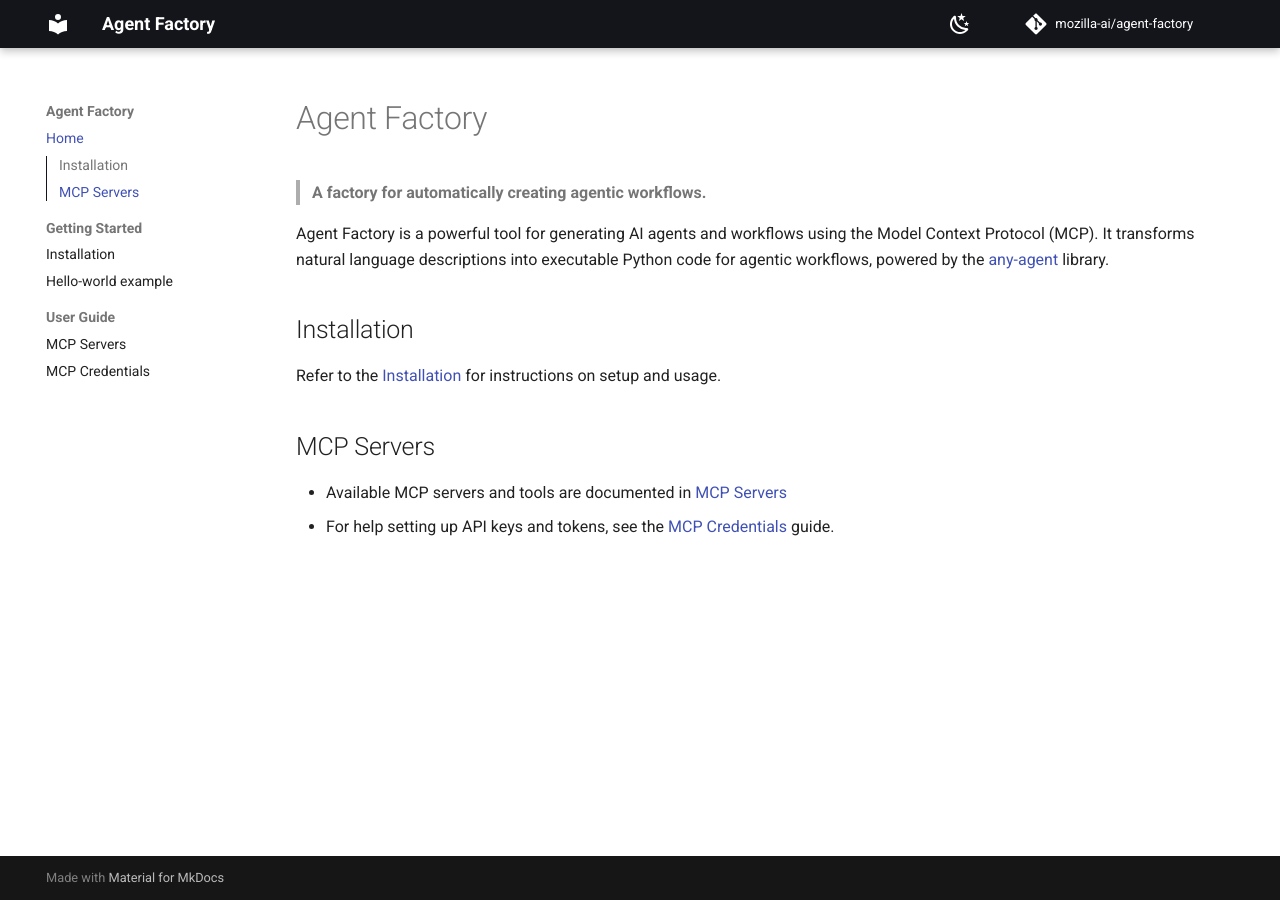
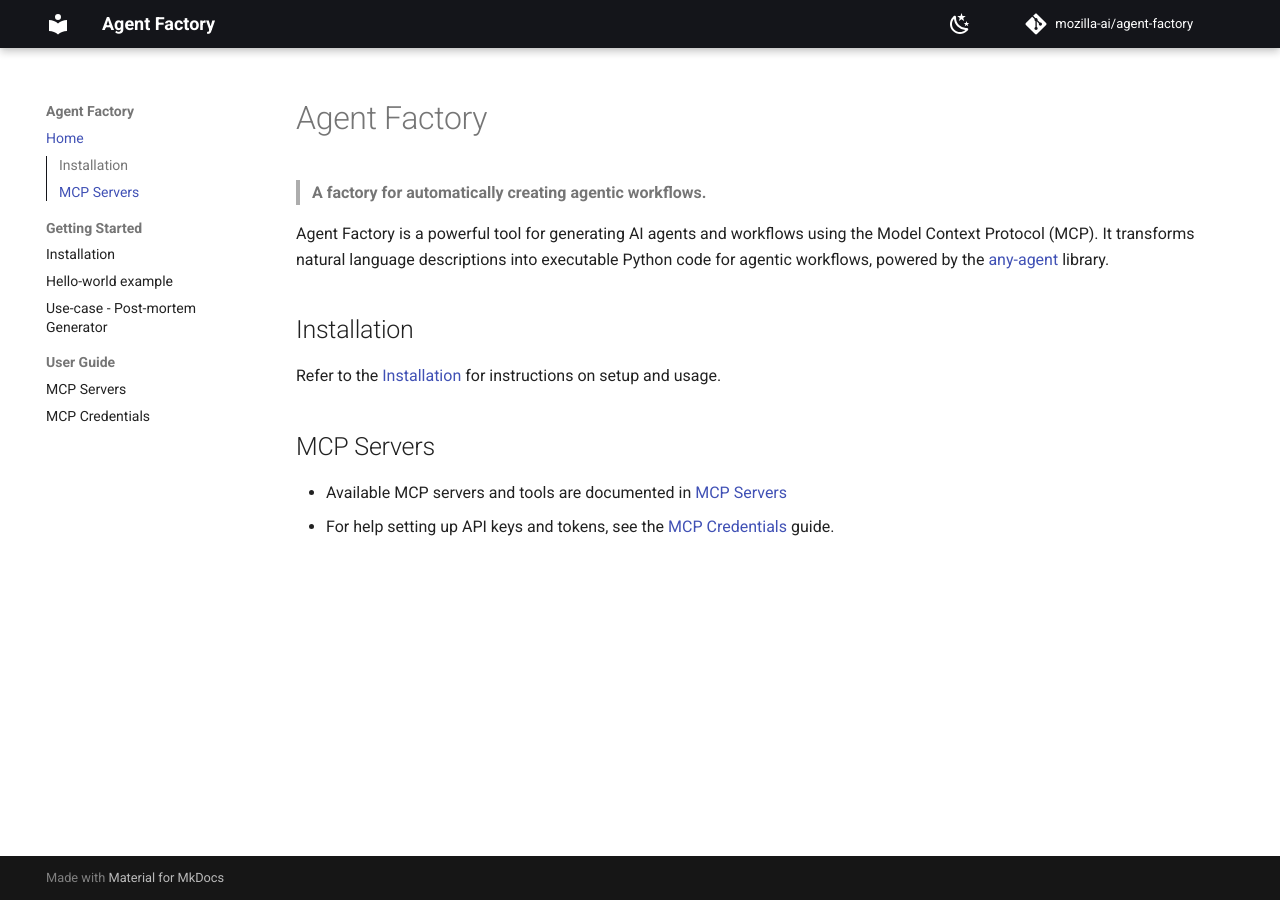
Before and after one commit to mozilla-ai/agent-factory, an MkDocs documentation site: the page built from docs/index.md, in a window 1280 px wide. Built offline with MkDocs 1.6.1 and Material for MkDocs 9.7.7, drawn with Linux system fonts in a browser that asks for light colours; comment, search, counter and statistics services are not loaded.

Commit message:
Add ref to mkdocs.yml

```diff
--- a/mkdocs.yml
+++ b/mkdocs.yml
@@ -56,6 +56,7 @@ nav:
   - Getting Started:
     - Installation: getting-started/installation.md
     - Hello-world example: getting-started/hello_world.ipynb
+    - Use-case - Post-mortem Generator: getting-started/post-mortem-agent.md
   - User Guide:
     - MCP Servers: user-guide/mcp-servers.md
     - MCP Credentials: user-guide/mcp-credentials.md
```
